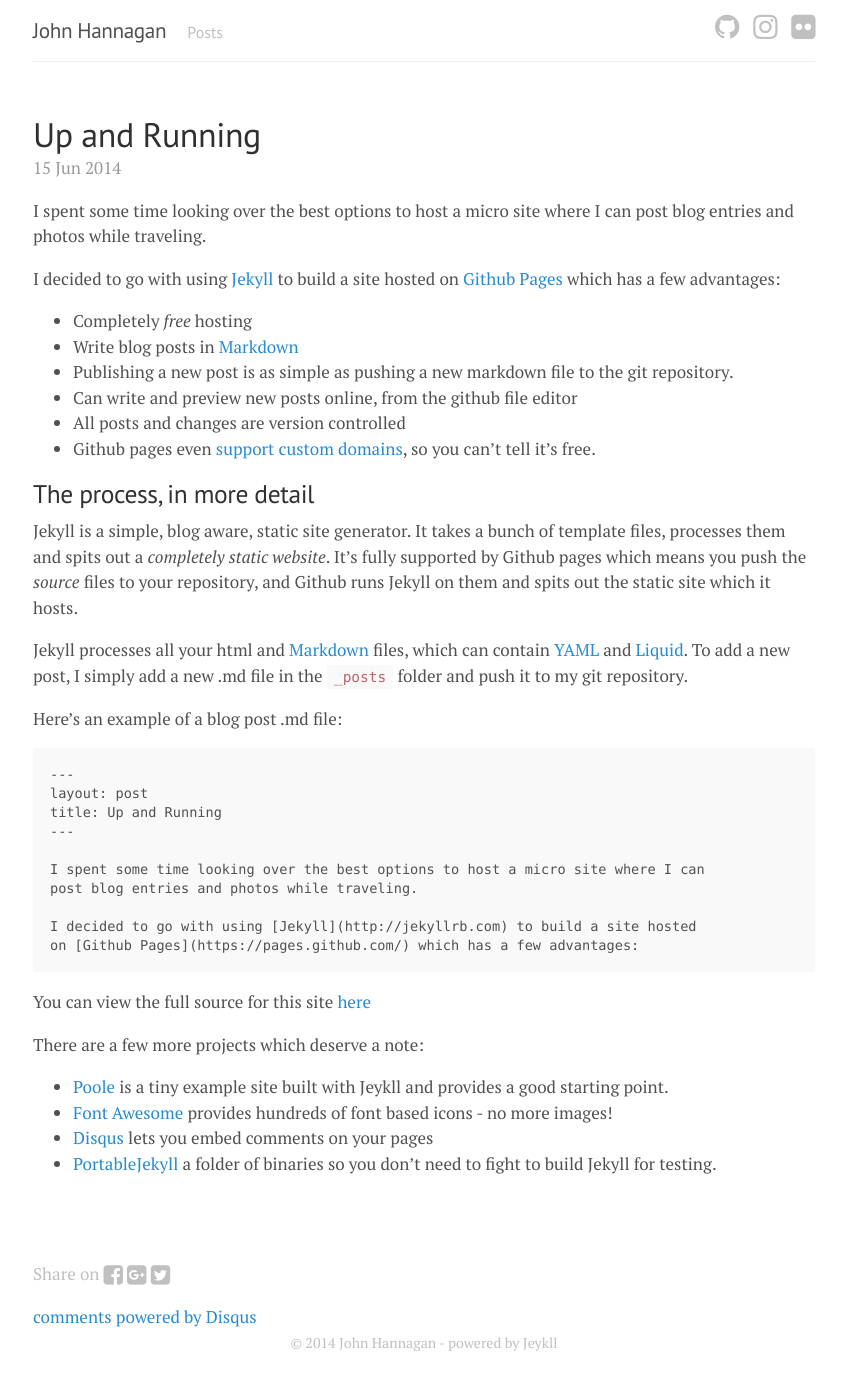
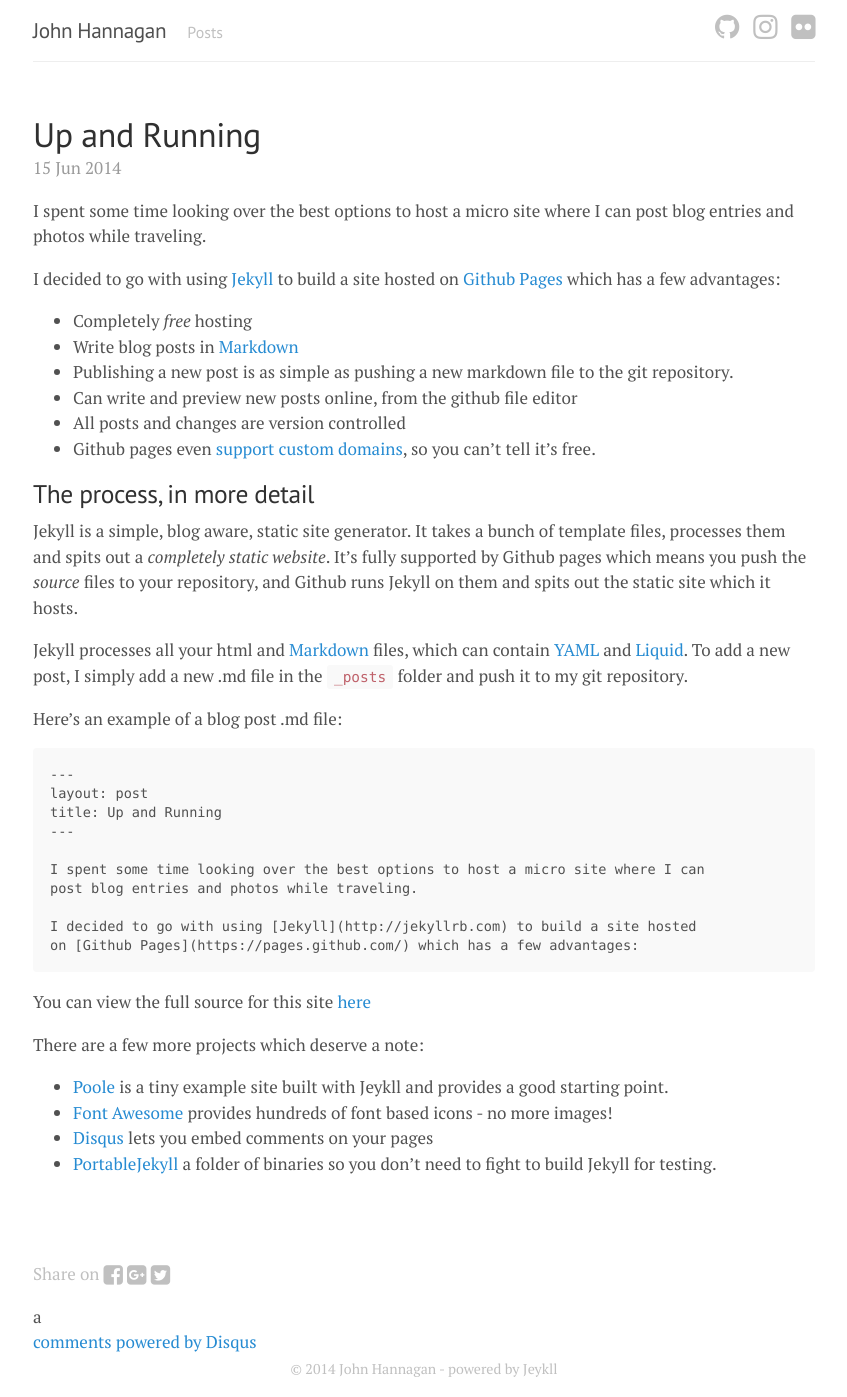
Before and after one commit to Weetbix/weetbix.github.io, a Jekyll site: the page built from _posts/2014-6-15-Up-and-Running.md, in a window 1280 px wide. Shown: the whole page, without its empty margins (216-1063 px from the left). Built offline with Jekyll 4.4.1, drawn with Linux system fonts in a browser that asks for light colours; nearby versions of some CDN libraries; Markdown is read by kramdown in place of the engine named in the settings; comment, search, counter and statistics services are not loaded; before the commit the page ends 1372 px from its top, so only the background shows below that.

Commit message:
build me

```diff
--- a/_includes/comments.html
+++ b/_includes/comments.html
@@ -1,4 +1,4 @@
-<div id="disqus_thread"></div>
+<div id="disqus_thread">a</div>
 <script type="text/javascript">
     /* * * CONFIGURATION VARIABLES: EDIT BEFORE PASTING INTO YOUR WEBPAGE * * */
     var disqus_shortname = 'johnhannagan'; // required: replace example with your forum shortname
```
